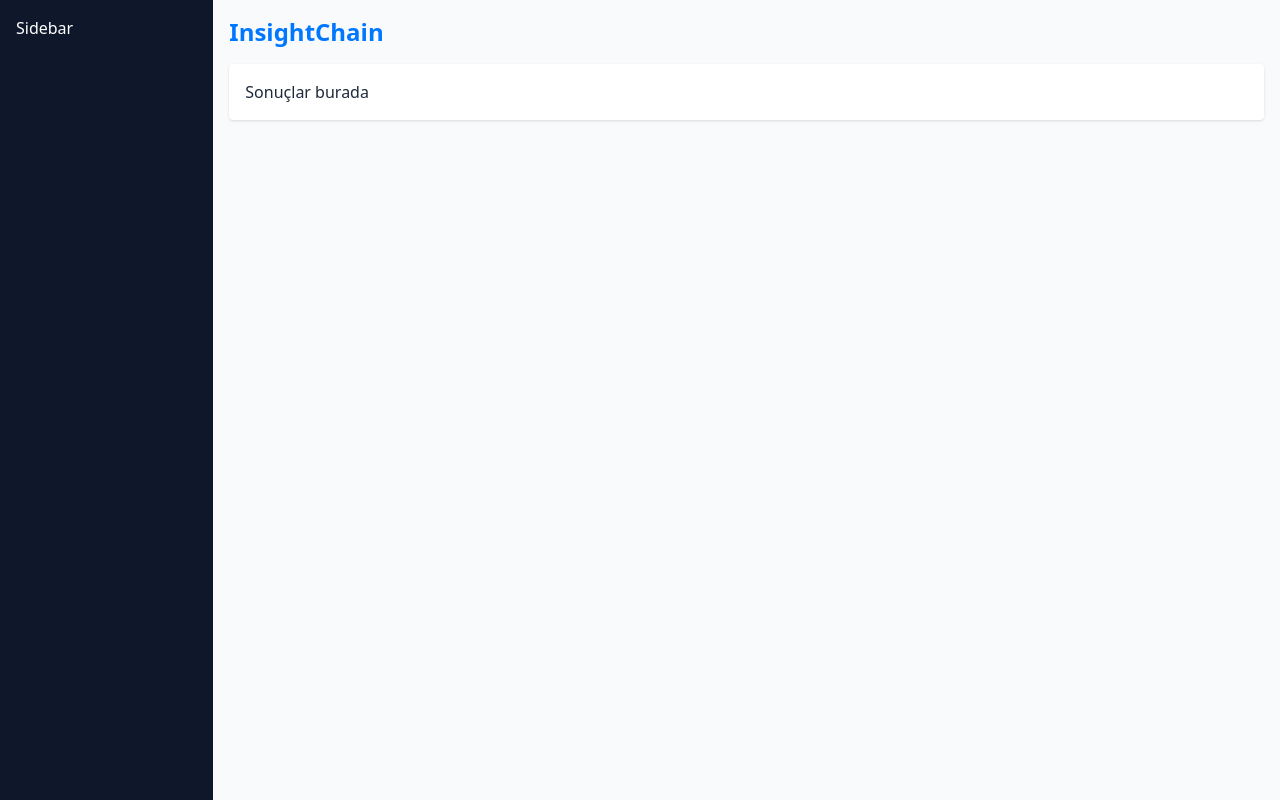
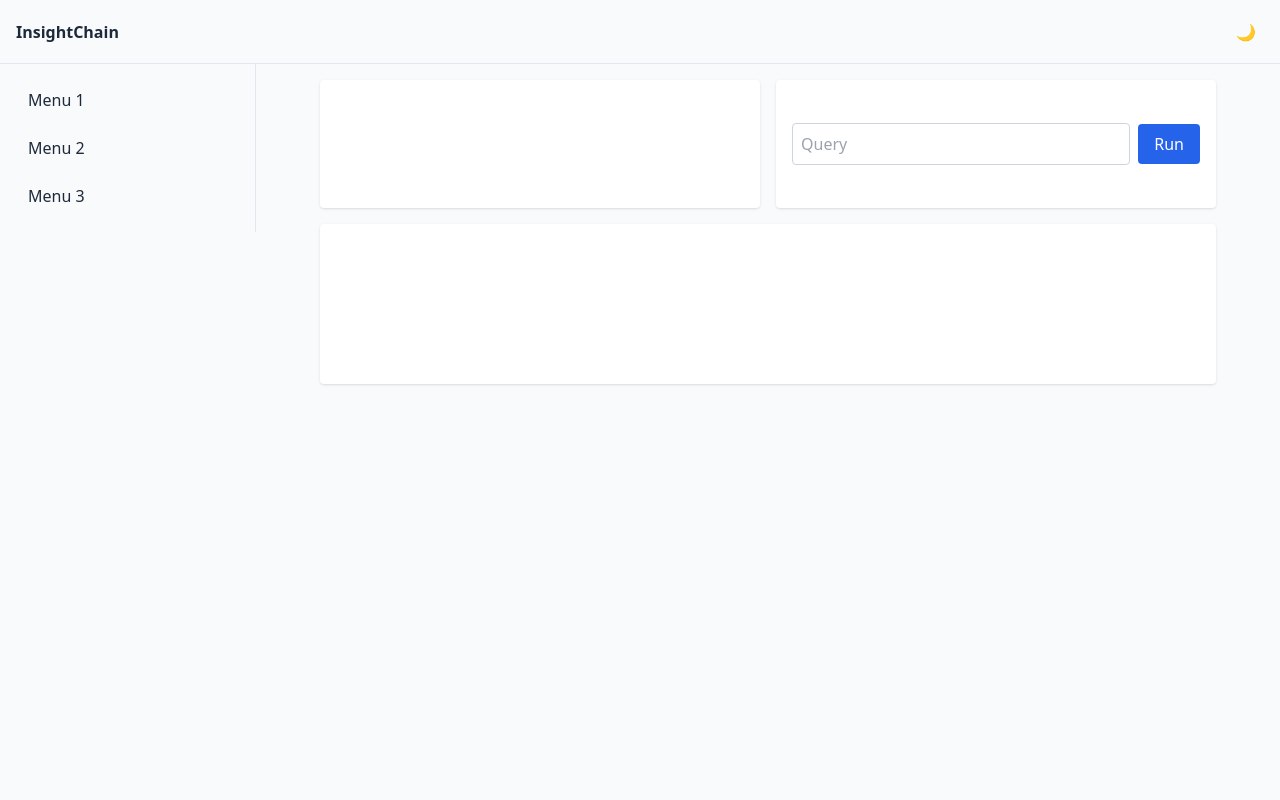
Before and after one commit to muratturan19/InsightChain, a React (Vite) app in the folder frontend/: page / in a window 1280 px wide. Built offline with nearby package versions, Linux system fonts and the light colour scheme.

Commit message:
Implement dashboard layout

```diff
--- a/frontend/src/App.tsx
+++ b/frontend/src/App.tsx
@@ -1,13 +1,31 @@
-import React from 'react';
+import React, { useState, useEffect } from 'react';
+import Header from './components/Header';
+import Sidebar from './components/Sidebar';
+import MainCard from './components/MainCard';
 
 export default function App() {
+  const [dark, setDark] = useState(false);
+
+  useEffect(() => {
+    const root = document.documentElement;
+    if (dark) {
+      root.classList.add('dark');
+    } else {
+      root.classList.remove('dark');
+    }
+  }, [dark]);
+
   return (
-    <div className="min-h-screen grid grid-cols-12">
-      <aside className="col-span-2 bg-slate-900 text-white p-4">Sidebar</aside>
-      <main className="col-span-10 p-4">
-        <header className="mb-4 text-2xl font-bold text-corporate">InsightChain</header>
-        <section className="bg-white p-4 rounded shadow">Sonuçlar burada</section>
-      </main>
+    <div className="flex flex-col min-h-screen">
+      <Header onToggleDark={() => setDark((v) => !v)} />
+      <div className="flex flex-1">
+        <Sidebar />
+        <main className="flex-1 flex items-start justify-center p-4">
+          <div className="w-full max-w-4xl">
+            <MainCard />
+          </div>
+        </main>
+      </div>
     </div>
   );
 }
--- /dev/null
+++ b/frontend/src/components/Header.tsx
@@ -0,0 +1,20 @@
+import React from 'react';
+
+interface HeaderProps {
+  onToggleDark: () => void;
+}
+
+export default function Header({ onToggleDark }: HeaderProps) {
+  return (
+    <header className="flex items-center justify-between h-16 px-4 border-b border-slate-200 dark:border-slate-700">
+      <div className="flex items-center font-semibold">InsightChain</div>
+      <button
+        aria-label="Toggle dark mode"
+        onClick={onToggleDark}
+        className="p-2 rounded hover:bg-slate-200 dark:hover:bg-slate-700"
+      >
+        🌙
+      </button>
+    </header>
+  );
+}
--- /dev/null
+++ b/frontend/src/components/MainCard.tsx
@@ -0,0 +1,20 @@
+import React from 'react';
+
+export default function MainCard() {
+  return (
+    <div className="space-y-4">
+      <div className="grid md:grid-cols-2 gap-4">
+        <div className="bg-white dark:bg-slate-800 p-4 rounded shadow h-32" />
+        <div className="bg-white dark:bg-slate-800 p-4 rounded shadow flex items-center space-x-2">
+          <input
+            type="text"
+            className="flex-1 p-2 border border-slate-300 dark:border-slate-600 rounded bg-white dark:bg-slate-700 text-slate-800 dark:text-slate-100"
+            placeholder="Query"
+          />
+          <button className="px-4 py-2 rounded bg-blue-600 text-white">Run</button>
+        </div>
+      </div>
+      <div className="bg-white dark:bg-slate-800 p-4 rounded shadow h-40" />
+    </div>
+  );
+}
--- /dev/null
+++ b/frontend/src/components/Sidebar.tsx
@@ -0,0 +1,13 @@
+import React from 'react';
+
+export default function Sidebar() {
+  return (
+    <aside className="w-64 h-full overflow-y-auto border-r border-slate-200 dark:border-slate-700 p-4">
+      <nav className="space-y-2">
+        <a href="#" className="block py-2 px-3 rounded hover:bg-slate-100 dark:hover:bg-slate-800">Menu 1</a>
+        <a href="#" className="block py-2 px-3 rounded hover:bg-slate-100 dark:hover:bg-slate-800">Menu 2</a>
+        <a href="#" className="block py-2 px-3 rounded hover:bg-slate-100 dark:hover:bg-slate-800">Menu 3</a>
+      </nav>
+    </aside>
+  );
+}
--- a/frontend/src/index.css
+++ b/frontend/src/index.css
@@ -2,6 +2,10 @@
 @tailwind components;
 @tailwind utilities;
 
-html, body {
+body {
   @apply bg-slate-50 text-slate-800;
 }
+
+.dark body {
+  @apply bg-slate-900 text-slate-100;
+}
--- a/frontend/tailwind.config.js
+++ b/frontend/tailwind.config.js
@@ -1,18 +1,9 @@
 /** @type {import('tailwindcss').Config} */
 module.exports = {
-  content: [
-    './src/**/*.{js,ts,jsx,tsx}'
-  ],
+  content: ['./src/**/*.{js,ts,jsx,tsx}'],
+  darkMode: 'class',
   theme: {
-    extend: {
-      colors: {
-        corporate: {
-          light: '#e0f2ff',
-          DEFAULT: '#0077ff',
-          dark: '#004799'
-        }
-      }
-    }
+    extend: {}
   },
   plugins: []
 };
```
Also changed, not shown: 1 other file (tests, documents, lock files or other folders).
